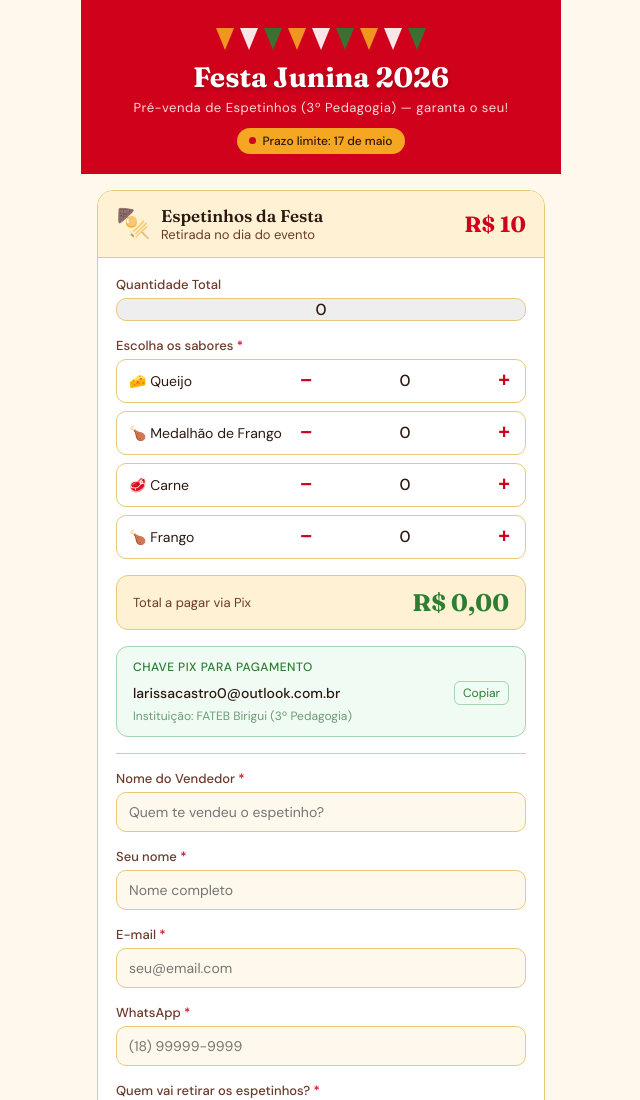
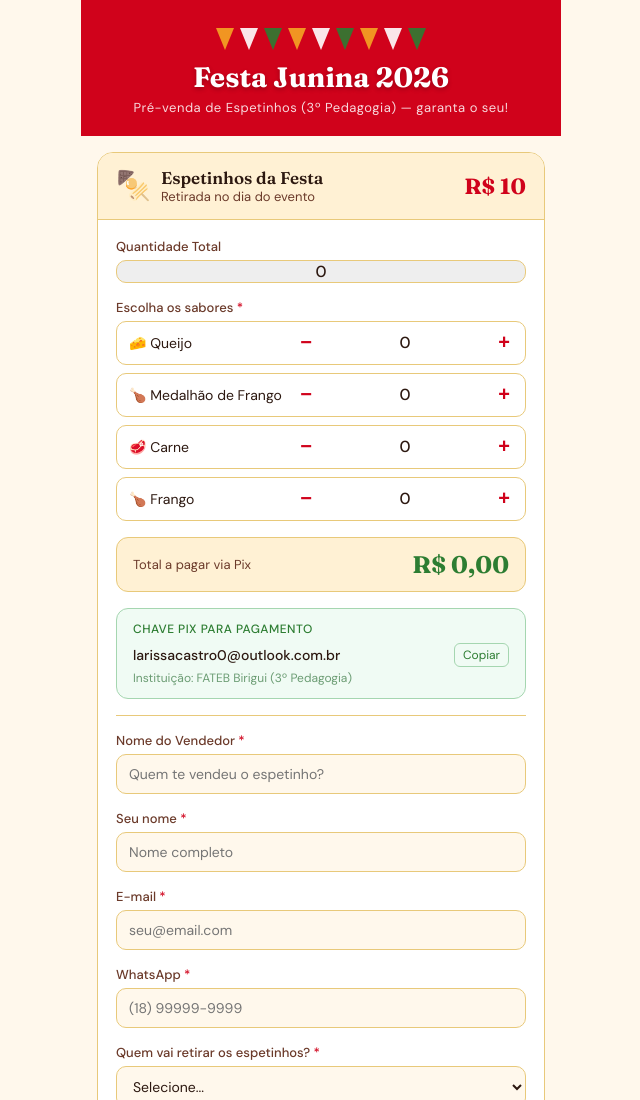
Before and after one commit to JPGuerreiro007/Espetinho---Festa-Caipira-FATEB-2026, a plain HTML site: page index.html in a window 1280 px wide. Shown: the top 1100 px of the page, without its empty margins (319-959 px from the left). Drawn offline with Linux system fonts and the light colour scheme.

Commit message:
Update index.html

```diff
--- a/index.html
+++ b/index.html
@@ -93,7 +93,7 @@
       </div>
       <div class="hero-title">Festa Junina 2026</div>
       <div class="hero-sub">Pré-venda de Espetinhos (3º Pedagogia) — garanta o seu!</div>
-      <div class="prazo-badge"><span class="prazo-dot"></span>Prazo limite: 17 de maio</div>
+
     </div>
 
     <div id="main-form">
```
